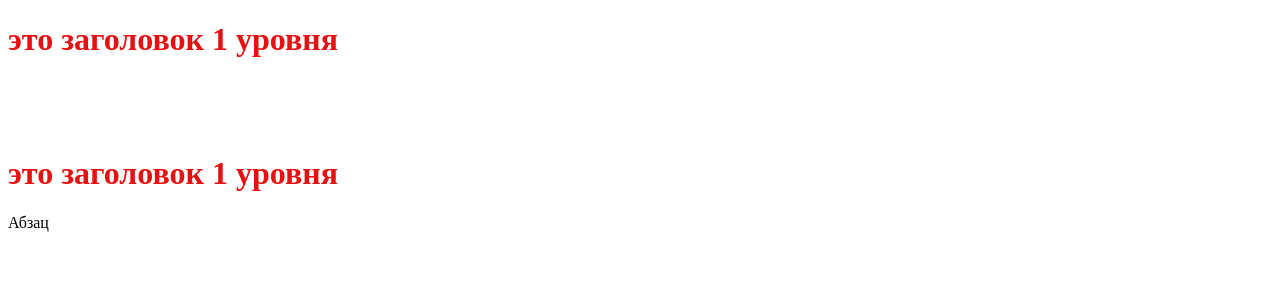
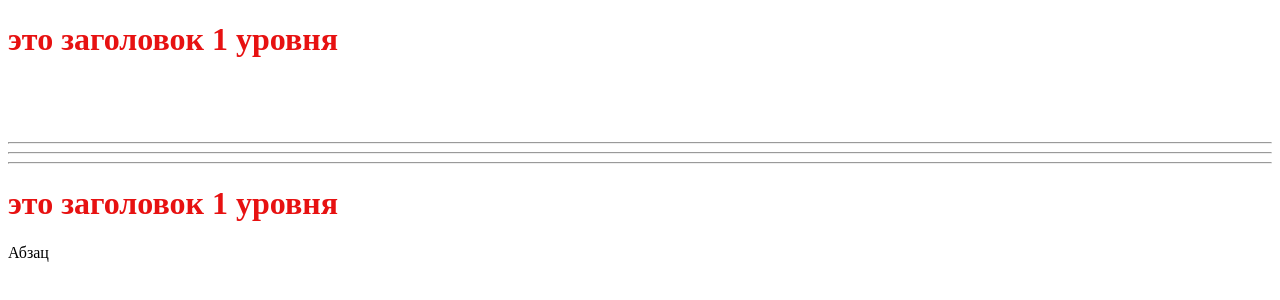
Before and after one commit to EgorSkvorcov/gitproject, a plain HTML site: page index.html in a window 1280 px wide. Drawn offline with Linux system fonts and the light colour scheme.

Commit message:
added hr

```diff
--- a/index.html
+++ b/index.html
@@ -9,6 +9,7 @@
 <body>
   <h1>это заголовок 1 уровня</h1>
   <br><br><br>
+  <hr><hr><hr>
   <h1>это заголовок 1 уровня</h1>
   <p>Абзац</p>
   <script src="src/scripts.js"></script>
```
